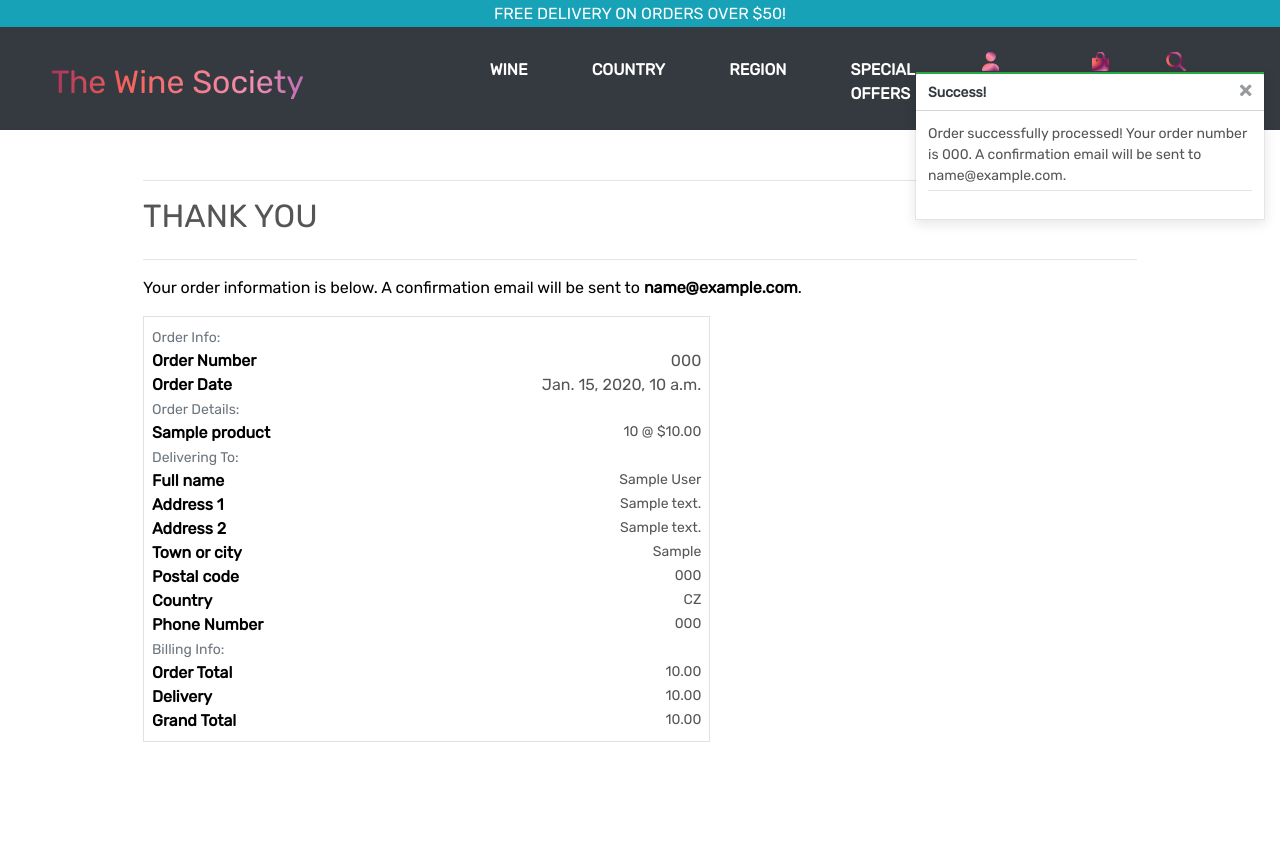
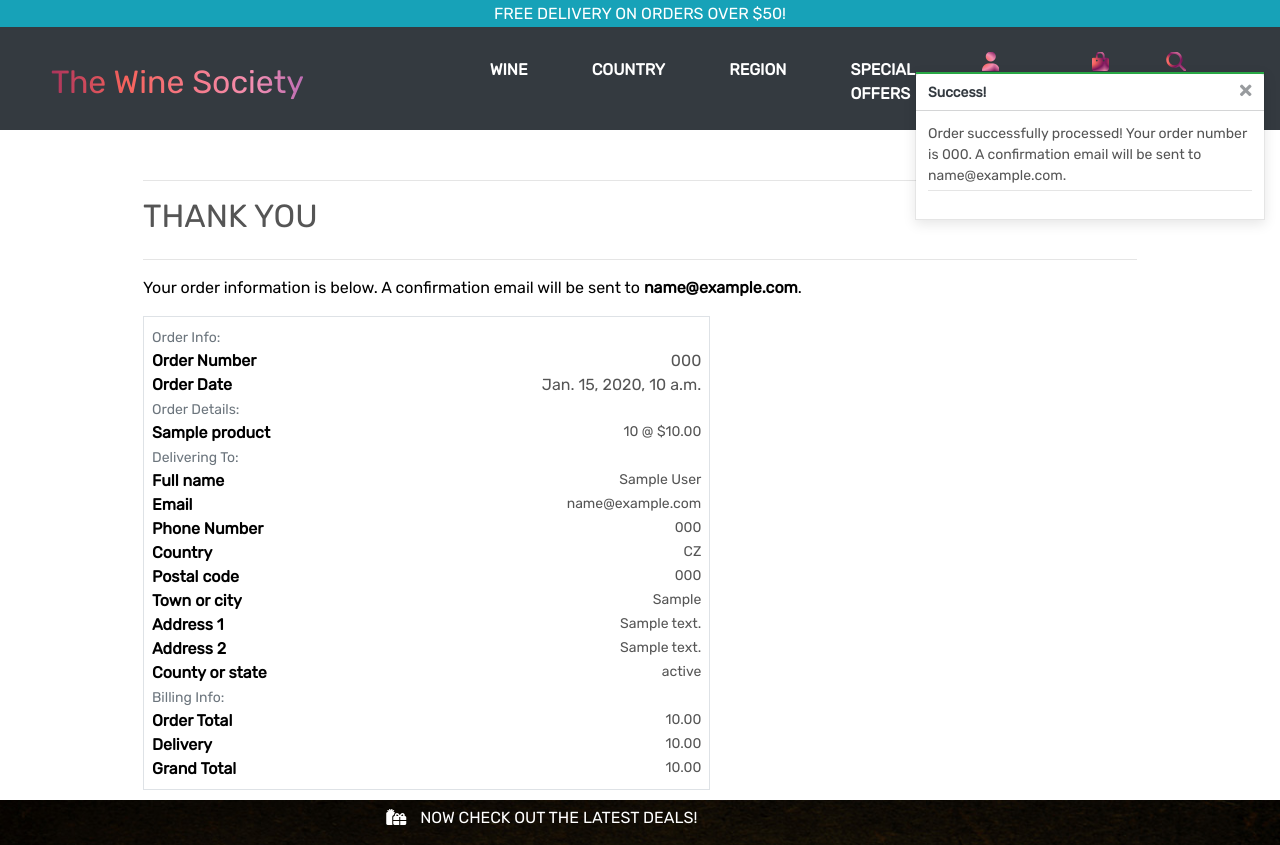
Before and after one commit to Code-Institute-Submissions/ecommerce-pp5-2, a Django app: page /checkout/checkout_success/000 in a window 1280 px wide. Before the commit the page ends 742 px from the top, so only its background shows below. Run offline with Django 3.2, Linux system fonts and the light colour scheme; tables that the repository leaves empty hold one stand-in row (values such as "Sample post"); some libraries are stand-ins or nearby versions.

Commit message:
Add django countries and discovered a order duplication bug. Added logger

```diff
--- a/checkout/static/checkout/css/checkout.css
+++ b/checkout/static/checkout/css/checkout.css
@@ -30,6 +30,17 @@
     right: .5rem;
 }
 
+select,
+select option {
+    color: #000000;
+}
+
+select:invalid,
+select option[value=""] {
+    color: #aab7c4 !important;
+}
+
+
 #payment-form .form-control,
 #card-element {
     color: #000;
--- a/checkout/templates/checkout/checkout_success.html
+++ b/checkout/templates/checkout/checkout_success.html
@@ -91,6 +91,56 @@
 
                 <div class="row">
                     <div class="col-12 col-md-4">
+                        <p class="samll mb-0 text-black font-weight-bold">Email</p>
+                    </div>
+                    <div class="col-12 col-md-8 text-md-right">
+                        <p class="small mb-0">{{ order.email }}</p>
+                    </div>
+                </div>
+
+                <div class="row">
+                    <div class="col-12 col-md-4">
+                        <p class="samll mb-0 text-black font-weight-bold">Phone Number</p>
+                    </div>
+                    <div class="col-12 col-md-8 text-md-right">
+                        <p class="small mb-0">{{ order.phone_number }}</p>
+                    </div>
+                </div>
+
+                <div class="row">
+                    <div class="col-12 col-md-4">
+                        <p class="samll mb-0 text-black font-weight-bold">Country</p>
+                    </div>
+                    <div class="col-12 col-md-8 text-md-right">
+                        <p class="small mb-0">{{ order.country }}</p>
+                    </div>
+                </div>
+
+                {% if order.postcode %}
+                <div class="row">
+                    <div class="col-12 col-md-4">
+                        <p class="samll mb-0 text-black font-weight-bold">Postal code</p>
+                    </div>
+                    <div class="col-12 col-md-8 text-md-right">
+                        <p class="small mb-0">{{ order.postcode }}</p>
+                    </div>
+                </div>
+                {% endif %}
+
+                {% if order.town_or_city %}
+
+                 <div class="row">
+                    <div class="col-12 col-md-4">
+                        <p class="samll mb-0 text-black font-weight-bold">Town or city</p>
+                    </div>
+                    <div class="col-12 col-md-8 text-md-right">
+                        <p class="small mb-0">{{ order.town_or_city }}</p>
+                    </div>
+                </div>
+                {% endif %}
+
+                <div class="row">
+                    <div class="col-12 col-md-4">
                         <p class="samll mb-0 text-black font-weight-bold">Address 1</p>
                     </div>
                     <div class="col-12 col-md-8 text-md-right">
@@ -109,8 +159,7 @@
                 </div>
                 {% endif %}
 
-
-                {% if order.county_or_street %}
+                {% if order.county_or_state %}
                     <div class="row">
                         <div class="col-12 col-md-4">
                             <p class="samll mb-0 text-black font-weight-bold">County or state </p>
--- a/checkout/views.py
+++ b/checkout/views.py
@@ -30,6 +30,7 @@ def cache_checkout_data(request):
 
 
 def checkout(request):
+    print("Entered checkout view")
     stripe_public_key = settings.STRIPE_PUBLIC_KEY
     stripe_secret_key = settings.STRIPE_SECRET_KEY
 
@@ -45,16 +46,20 @@ def checkout(request):
             'town_or_city': request.POST['town_or_city'],
             'street_address1': request.POST['street_address1'],
             'street_address2': request.POST['street_address2'],
-            'county': request.POST['county_or_state'],
+            'county_or_state': request.POST['county_or_state'],
         }
         order_form = OrderForm(form_data)
+        print(form_data)
         if order_form.is_valid():
+            print("Order form is valid")
             order = order_form.save(commit=False)
             pid = request.POST.get('client_secret').split('_secret')[0]
             order.stripe_pid = pid
             order.orginal_bag = json.dumps(bag)
             order.save()
+            print(f"Order saved with ID: {order.id}")
             for item_id, item_data in bag.items():
+                print(f"Processing item ID: {item_id}")
                 try:
                     product = Product.objects.get(id=item_id)
                     if isinstance(item_data, int):
@@ -114,7 +119,7 @@ def checkout(request):
         'stripe_public_key': stripe_public_key,
         'client_secret': intent.client_secret,
     }
-
+    print("Exiting checkout view")
     return render(request, template, context)
 
 
@@ -122,6 +127,7 @@ def checkout_success(request, order_number):
     """
     Handle successful checkouts
     """
+    print("Entered checkout_success view")
     save_info = request.session.get('save_info')
     order = get_object_or_404(Order, order_number=order_number)
     messages.success(request, f'Order successfully processed! \
@@ -135,5 +141,5 @@ def checkout_success(request, order_number):
     context = {
         'order': order,
     }
-
+    print("Exiting checkout_success view")
     return render(request, template, context)
--- a/requirements.txt
+++ b/requirements.txt
@@ -4,7 +4,9 @@ botocore==1.31.57
 dj-database-url==0.5.0
 Django==3.2.21
 django-allauth==0.41.0
+django-countries==7.2.1
 django-crispy-forms==1.14.0
+django-environ==0.11.2
 django-storages==1.14.1
 django-summernote==0.8.20.0
 gunicorn==21.2.0
@@ -17,4 +19,5 @@ pytz==2023.3.post1
 requests-oauthlib==1.3.1
 s3transfer==0.7.0
 sqlparse==0.4.4
+stripe==7.0.0
 urllib3==1.26.16
```
Also changed, not shown: other parts of checkout/templates/checkout/checkout_success.html (+0 -38 lines), checkout/admin.py (+6 -5 lines), checkout/forms.py (+6 -6 lines), checkout/webhook_handler.py (+9 -0 lines), the_wine_society/settings.py (+31 -0 lines), 1 other file. Lines whose indentation alone changed are shown as unchanged.
